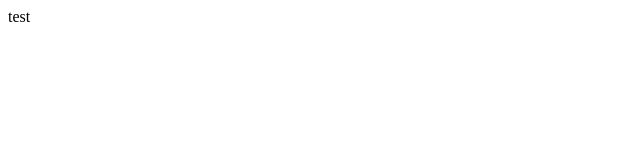
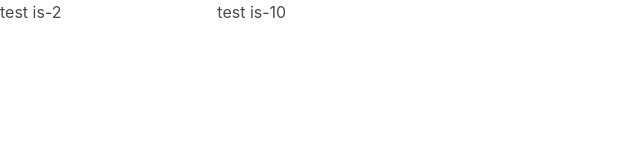
Before and after one commit to designervoid/test-task, a Vue app: page / in a window 1280 px wide. Shown: the top 160 px of the page, without its empty margins (0-640 px from the left). Built offline with nearby package versions, Linux system fonts and the light colour scheme.

Commit message:
install buefy, fontawesome.

```diff
--- a/package.json
+++ b/package.json
@@ -8,6 +8,10 @@
     "lint": "vue-cli-service lint"
   },
   "dependencies": {
+    "@fortawesome/fontawesome-svg-core": "^1.2.26",
+    "@fortawesome/free-solid-svg-icons": "^5.12.0",
+    "@fortawesome/vue-fontawesome": "^0.1.9",
+    "buefy": "^0.8.9",
     "core-js": "^3.4.4",
     "vue": "^2.6.10",
     "vue-router": "^3.1.3"
--- a/src/components/IndexComponent.vue
+++ b/src/components/IndexComponent.vue
@@ -1,6 +1,13 @@
 <template>
   <div>
-    test
+    <div class="columns">
+      <div class="column is-mobile is-2">
+        test is-2
+      </div>
+      <div class="column is-mobile is-10">
+        test is-10
+      </div>
+    </div>
   </div>
 </template>
 
--- a/src/main.js
+++ b/src/main.js
@@ -1,8 +1,23 @@
 import Vue from 'vue'
 import App from './App.vue'
 import router from './router'
+import Buefy from "buefy";
+
+import "./main.scss";
 
 Vue.config.productionTip = false
+
+import { library } from '@fortawesome/fontawesome-svg-core';
+// internal icons
+import { faGlobe, faCog, faCubes, faSignOutAlt } from "@fortawesome/free-solid-svg-icons";
+import { FontAwesomeIcon } from "@fortawesome/vue-fontawesome";
+
+library.add(faGlobe, faCog, faCubes, faSignOutAlt);
+Vue.component('vue-fontawesome', FontAwesomeIcon);
+Vue.use(Buefy, {
+  defaultIconComponent: 'vue-fontawesome',
+  defaultIconPack: 'fas',
+});
 
 new Vue({
   router,
--- /dev/null
+++ b/src/main.scss
@@ -0,0 +1,16 @@
+// Import initial variables
+@import '~bulma/sass/utilities/initial-variables';
+@import '~bulma/sass/utilities/functions';
+
+/* Customize */
+
+//$family-primary: 'Times New Roman';
+$modal-card-title-size: $size-6;
+$desktop: 980px;
+$modal-content-width: 960px;
+
+// Import the rest of Bulma
+@import '~bulma/bulma';
+
+// Import Buefy
+@import "~buefy/src/scss/buefy";
```
Also changed, not shown: 1 other file (tests, documents, lock files or other folders).
